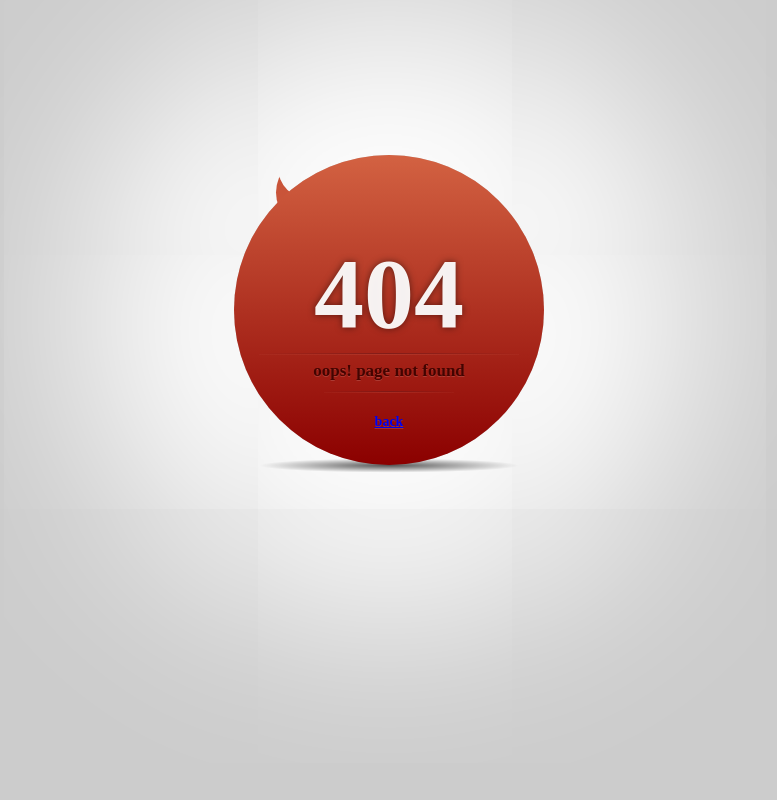
After one commit to Bizor1/monty, a Django app: template mysite/jonathan/templates/404.html in a window 1280 px wide. The commit adds this page. Shown: the whole page, without its empty margins (251-1028 px from the left). Run offline with Django 3.2, Linux system fonts and the light colour scheme; the template is opened without the code that fills it, so the values that code supplies are empty.

Commit message:
added 404

```diff
--- /dev/null
+++ b/mysite/jonathan/templates/404.html
@@ -0,0 +1,175 @@
+<html>
+<head>
+  <meta charset="utf-8">
+  <meta http-equiv="X-UA-Compatible" content="IE=edge,chrome=1">
+	<title>404 Page no found</title>
+	<meta name="viewport" content="width=device-width">
+  <!--[if gte IE 9]>
+	<style type="text/css">
+		.gradient {
+		   filter: none;
+		}
+	</style>
+	<![endif]-->
+</head>
+<body>
+    <style>
+        *, *:after, *:before {
+  -webkit-box-sizing: border-box;
+  -moz-box-sizing: border-box;
+  -ms-box-sizing: border-box;
+  box-sizing: border-box; }
+
+html {
+  background: #ccc;
+  font: bold 14px/20px "Trajan Pro", "Times New Roman", Times, serif;
+  color: #430400;
+  text-shadow: 0 1px 0 rgba(255, 255, 255, 0.15); }
+
+.error-page-wrap {
+  width: 310px;
+  height: 310px;
+  margin: 155px auto; }
+  .error-page-wrap:before {
+    box-shadow: 0 0 200px 150px #fff;
+    width: 310px;
+    height: 310px;
+    border-radius: 50%;
+    position: relative;
+    z-index: -1;
+    content: '';
+    display: block; }
+
+.error-page {
+  width: 310px;
+  height: 310px;
+  border-radius: 50%;
+  top: -310px;
+  position: relative;
+  text-align: center;
+  background: #d36242;
+  background: -moz-linear-gradient(top, #d36242 0%, darkred 100%);
+  background: -webkit-gradient(linear, left top, left bottom, color-stop(0%, #d36242), color-stop(100%, darkred));
+  background: -webkit-linear-gradient(top, #d36242 0%, darkred 100%);
+  background: -o-linear-gradient(top, #d36242 0%, darkred 100%);
+  background: -ms-linear-gradient(top, #d36242 0%, darkred 100%);
+  background: linear-gradient(to bottom, #d36242 0%, darkred 100%);
+  filter: progid:DXImageTransform.Microsoft.gradient(startColorstr='$firstColor', endColorstr='$secondColor',GradientType=0 ); }
+  .error-page:before {
+    width: 63px;
+    height: 63px;
+    border-radius: 50%;
+    box-shadow: 3px 25px 0 5px #C95439;
+    content: '';
+    z-index: -1;
+    display: block;
+    position: relative;
+    top: -19px;
+    left: 44px; }
+  .error-page:after {
+    width: 310px;
+    height: 17px;
+    margin: 0 auto;
+    top: 25px;
+    content: '';
+    z-index: -1;
+    display: block;
+    position: relative;
+    background: -moz-radial-gradient(center, ellipse cover, rgba(0, 0, 0, 0.65) 0%, rgba(35, 26, 26, 0) 59%, rgba(60, 44, 44, 0) 100%);
+    background: -webkit-gradient(radial, center center, 0px, center center, 100%, color-stop(0%, rgba(0, 0, 0, 0.65)), color-stop(59%, rgba(35, 26, 26, 0)), color-stop(100%, rgba(60, 44, 44, 0)));
+    background: -webkit-radial-gradient(center, ellipse cover, rgba(0, 0, 0, 0.65) 0%, rgba(35, 26, 26, 0) 59%, rgba(60, 44, 44, 0) 100%);
+    background: -o-radial-gradient(center, ellipse cover, rgba(0, 0, 0, 0.65) 0%, rgba(35, 26, 26, 0) 59%, rgba(60, 44, 44, 0) 100%);
+    background: -ms-radial-gradient(center, ellipse cover, rgba(0, 0, 0, 0.65) 0%, rgba(35, 26, 26, 0) 59%, rgba(60, 44, 44, 0) 100%);
+    background: radial-gradient(ellipse at center, rgba(0, 0, 0, 0.65) 0%, rgba(35, 26, 26, 0) 59%, rgba(60, 44, 44, 0) 100%);
+    filter: progid:DXImageTransform.Microsoft.gradient(startColorstr='#a6000000', endColorstr='#003c2c2c',GradientType=1 ); }
+  .error-page h1 {
+    color: rgba(255, 255, 255, 0.94);
+    font-size: 100px;
+    margin: 65px auto 0 auto;
+    text-shadow: 0px 0 7px rgba(0, 0, 0, 0.5); }
+    .error-page h1:before {
+      width: 260px;
+      height: 1px;
+      position: relative;
+      margin: 0 auto;
+      top: 70px;
+      content: '';
+      display: block;
+      background: -moz-radial-gradient(center, ellipse cover, rgba(111, 25, 25, 0.65) 0%, rgba(75, 38, 38, 0) 70%, rgba(60, 44, 44, 0) 100%);
+      background: -webkit-gradient(radial, center center, 0px, center center, 100%, color-stop(0%, rgba(111, 25, 25, 0.65)), color-stop(70%, rgba(75, 38, 38, 0)), color-stop(100%, rgba(60, 44, 44, 0)));
+      background: -webkit-radial-gradient(center, ellipse cover, rgba(111, 25, 25, 0.65) 0%, rgba(75, 38, 38, 0) 70%, rgba(60, 44, 44, 0) 100%);
+      background: -o-radial-gradient(center, ellipse cover, rgba(111, 25, 25, 0.65) 0%, rgba(75, 38, 38, 0) 70%, rgba(60, 44, 44, 0) 100%);
+      background: -ms-radial-gradient(center, ellipse cover, rgba(111, 25, 25, 0.65) 0%, rgba(75, 38, 38, 0) 70%, rgba(60, 44, 44, 0) 100%);
+      background: radial-gradient(ellipse at center, rgba(111, 25, 25, 0.65) 0%, rgba(75, 38, 38, 0) 70%, rgba(60, 44, 44, 0) 100%);
+      filter: progid:DXImageTransform.Microsoft.gradient(startColorstr='#a66f1919', endColorstr='#003c2c2c',GradientType=1 ); }
+    .error-page h1:after {
+      width: 260px;
+      height: 1px;
+      content: '';
+      display: block;
+      opacity: 0.2;
+      margin: 0 auto;
+      top: 50px;
+      position: relative;
+      background: -moz-radial-gradient(center, ellipse cover, rgba(247, 173, 148, 0.65) 0%, rgba(255, 255, 255, 0.01) 99%, rgba(255, 255, 255, 0) 100%);
+      background: -webkit-gradient(radial, center center, 0px, center center, 100%, color-stop(0%, rgba(247, 173, 148, 0.65)), color-stop(99%, rgba(255, 255, 255, 0.01)), color-stop(100%, rgba(255, 255, 255, 0)));
+      background: -webkit-radial-gradient(center, ellipse cover, rgba(247, 173, 148, 0.65) 0%, rgba(255, 255, 255, 0.01) 99%, rgba(255, 255, 255, 0) 100%);
+      background: -o-radial-gradient(center, ellipse cover, rgba(247, 173, 148, 0.65) 0%, rgba(255, 255, 255, 0.01) 99%, rgba(255, 255, 255, 0) 100%);
+      background: -ms-radial-gradient(center, ellipse cover, rgba(247, 173, 148, 0.65) 0%, rgba(255, 255, 255, 0.01) 99%, rgba(255, 255, 255, 0) 100%);
+      background: radial-gradient(ellipse at center, rgba(247, 173, 148, 0.65) 0%, rgba(255, 255, 255, 0.01) 99%, rgba(255, 255, 255, 0) 100%);
+      filter: progid:DXImageTransform.Microsoft.gradient(startColorstr='#a6f7ad94', endColorstr='#00ffffff',GradientType=1 ); }
+  .error-page h2 {
+    margin: 55px 0 30px 0;
+    font-size: 17px; }
+    .error-page h2:before {
+      width: 130px;
+      height: 1px;
+      position: relative;
+      margin: 0 auto;
+      top: 31px;
+      content: '';
+      display: block;
+      background: -moz-radial-gradient(center, ellipse cover, rgba(111, 25, 25, 0.65) 0%, rgba(75, 38, 38, 0) 70%, rgba(60, 44, 44, 0) 100%);
+      background: -webkit-gradient(radial, center center, 0px, center center, 100%, color-stop(0%, rgba(111, 25, 25, 0.65)), color-stop(70%, rgba(75, 38, 38, 0)), color-stop(100%, rgba(60, 44, 44, 0)));
+      background: -webkit-radial-gradient(center, ellipse cover, rgba(111, 25, 25, 0.65) 0%, rgba(75, 38, 38, 0) 70%, rgba(60, 44, 44, 0) 100%);
+      background: -o-radial-gradient(center, ellipse cover, rgba(111, 25, 25, 0.65) 0%, rgba(75, 38, 38, 0) 70%, rgba(60, 44, 44, 0) 100%);
+      background: -ms-radial-gradient(center, ellipse cover, rgba(111, 25, 25, 0.65) 0%, rgba(75, 38, 38, 0) 70%, rgba(60, 44, 44, 0) 100%);
+      background: radial-gradient(ellipse at center, rgba(111, 25, 25, 0.65) 0%, rgba(75, 38, 38, 0) 70%, rgba(60, 44, 44, 0) 100%);
+      filter: progid:DXImageTransform.Microsoft.gradient(startColorstr='#a66f1919', endColorstr='#003c2c2c',GradientType=1 ); }
+    .error-page h2:after {
+      width: 130px;
+      height: 1px;
+      content: '';
+      display: block;
+      opacity: 0.2;
+      margin: 0 auto;
+      top: 11px;
+      position: relative;
+      background: -moz-radial-gradient(center, ellipse cover, rgba(247, 173, 148, 0.65) 0%, rgba(255, 255, 255, 0.01) 99%, rgba(255, 255, 255, 0) 100%);
+      background: -webkit-gradient(radial, center center, 0px, center center, 100%, color-stop(0%, rgba(247, 173, 148, 0.65)), color-stop(99%, rgba(255, 255, 255, 0.01)), color-stop(100%, rgba(255, 255, 255, 0)));
+      background: -webkit-radial-gradient(center, ellipse cover, rgba(247, 173, 148, 0.65) 0%, rgba(255, 255, 255, 0.01) 99%, rgba(255, 255, 255, 0) 100%);
+      background: -o-radial-gradient(center, ellipse cover, rgba(247, 173, 148, 0.65) 0%, rgba(255, 255, 255, 0.01) 99%, rgba(255, 255, 255, 0) 100%);
+      background: -ms-radial-gradient(center, ellipse cover, rgba(247, 173, 148, 0.65) 0%, rgba(255, 255, 255, 0.01) 99%, rgba(255, 255, 255, 0) 100%);
+      background: radial-gradient(ellipse at center, rgba(247, 173, 148, 0.65) 0%, rgba(255, 255, 255, 0.01) 99%, rgba(255, 255, 255, 0) 100%);
+      filter: progid:DXImageTransform.Microsoft.gradient(startColorstr='#a6f7ad94', endColorstr='#00ffffff',GradientType=1 ); }
+
+.error-back {
+  text-decoration: none;
+  color: #430400;
+  font-size: 15px; }
+  .error-back:hover {
+    color: #EB957D;
+    text-shadow: 0 0 3px black; }
+
+    </style>
+	<div class="error-page-wrap">
+		<article class="error-page gradient">
+			<hgroup>
+				<h1>404</h1>
+				<h2>oops! page not found</h2>
+			</hgroup>
+			<a href="{% url 'home' %}" title="Back to site" class="">back</a>
+		</article>
+	</div>
+</body>
+</html>
--- a/mysite/jonathan/urls.py
+++ b/mysite/jonathan/urls.py
@@ -12,4 +12,5 @@ urlpatterns = [
     url(r'^our-history/$', views.OurHistoryPageView.as_view(), name='our-history'),
     url(r'^our-services/$', views.OurHistoryPageView.as_view(), name='our-services'),
     url(r'^premium/$', views.PremiumPageView.as_view(), name='premium'),
+    url(r'^404notfound/$', views.PremiumPageView.as_view(), name='404notfound'),
 ]
--- a/mysite/mysite/settings.py
+++ b/mysite/mysite/settings.py
@@ -23,11 +23,13 @@ BASE_DIR = Path(__file__).resolve().parent.parent
 SECRET_KEY = 'django-insecure-uwd8-sk6v@z93^ec-iqav@uezo&@+d)zw3y1t6tp=qb813ar(y'
 
 # SECURITY WARNING: don't run with debug turned on in production!
-DEBUG = True
+# DEBUG = True
 
-ALLOWED_HOSTS = []
+# ALLOWED_HOSTS = []
 
+DEBUG = False
 
+ALLOWED_HOSTS = ['*']
 # Application definition
 
 INSTALLED_APPS = [
--- a/mysite/mysite/urls.py
+++ b/mysite/mysite/urls.py
@@ -20,10 +20,14 @@ Including another URLconf
 #     path('admin/', admin.site.urls),
 #     path('jonathan/', include('jonathan.urls')),
 # ]
-from django.conf.urls import url, include # Add include to the imports here
+from django.conf.urls import handler404, url, include # Add include to the imports here
 from django.contrib import admin
 
 urlpatterns = [
     url(r'^admin/', admin.site.urls),
     url(r'^', include('jonathan.urls')) # tell django to read urls.py in example app
 ]
+
+
+
+handler404='jonathan.views.error_404_exception'
```
Also changed, not shown: mysite/jonathan/templates/about.html (+7 -7 lines), mysite/jonathan/templates/contact.html (+8 -8 lines), mysite/jonathan/templates/gallery.html (+11 -11 lines), mysite/jonathan/templates/index.html (+21 -22 lines), mysite/jonathan/templates/our-history.html (+9 -9 lines), mysite/jonathan/views.py (+8 -0 lines).
